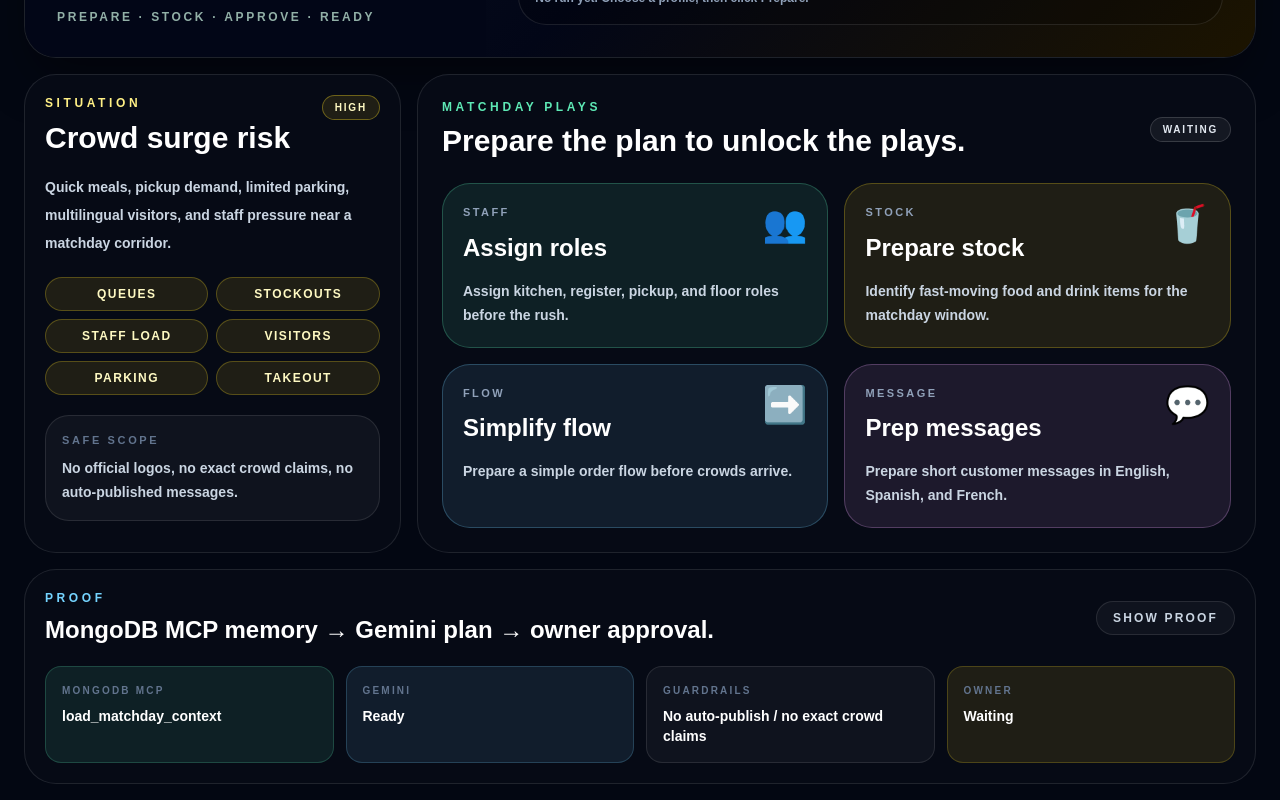
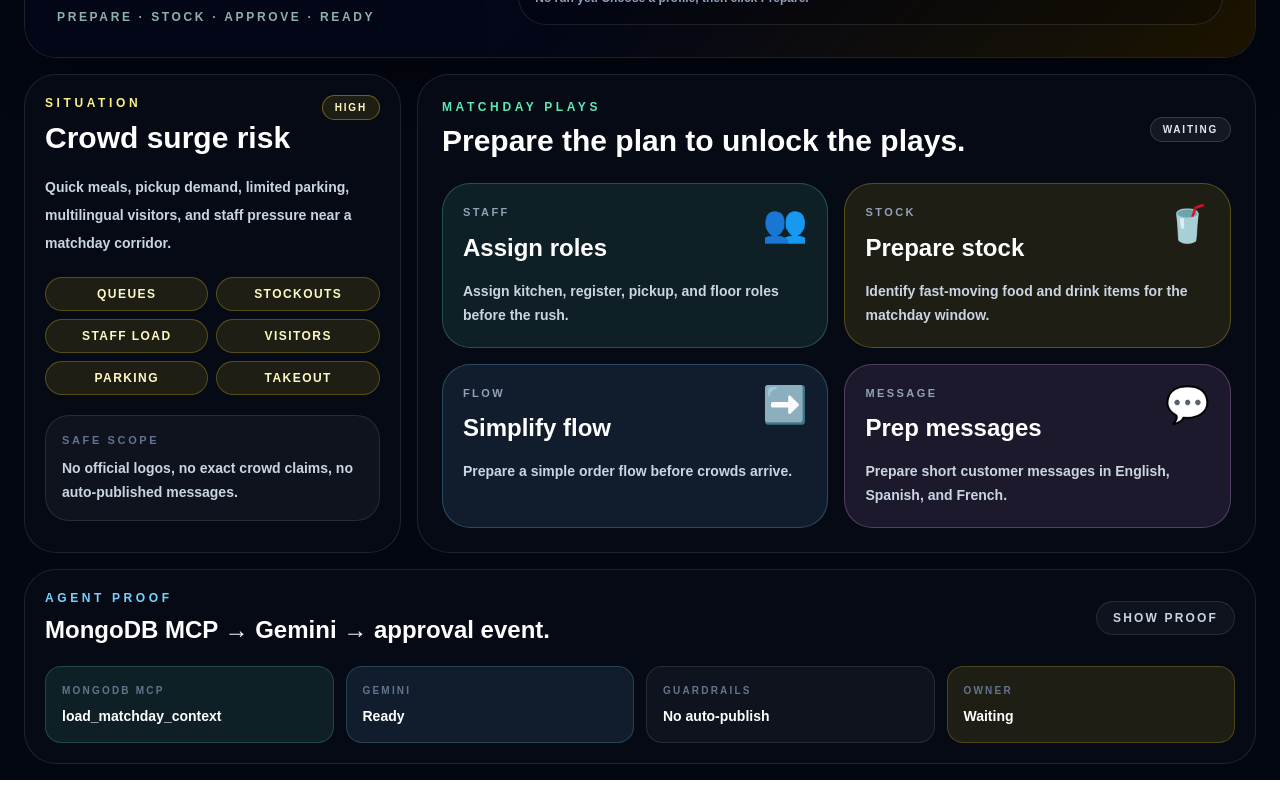
Before and after one commit to mneang/matchday-surge-agent, a Next.js app: page / in a window 1280 px wide. Shown: the part 825-1625 px from the top of the page. Built offline with nearby package versions, Linux system fonts and the light colour scheme.

Commit message:
Clarify agent proof cards

```diff
--- a/src/app/page.tsx
+++ b/src/app/page.tsx
@@ -974,10 +974,10 @@ export default function Home() {
           <div className="flex flex-wrap items-center justify-between gap-3">
             <div>
               <p className="text-xs font-black uppercase tracking-[0.3em] text-sky-300">
-                Proof
+                Agent proof
               </p>
               <h2 className="mt-2 text-2xl font-black">
-                MongoDB MCP memory → Gemini plan → owner approval.
+                MongoDB MCP → Gemini → approval event.
               </h2>
             </div>
             <button
@@ -989,20 +989,28 @@ export default function Home() {
           </div>
 
           <div className="mt-5 grid gap-3 md:grid-cols-4">
-            <ProofMini label="MongoDB MCP" value="load_matchday_context" tone="green" />
+            <ProofMini
+              label="MongoDB MCP"
+              value="load_matchday_context"
+              tone="green"
+            />
             <ProofMini
               label="Gemini"
-              value={planResult?.mode === "gemini_live" ? "Live planning" : "Ready"}
+              value={
+                planResult?.mode === "gemini_live"
+                  ? "Structured plan"
+                  : "Ready"
+              }
               tone="blue"
             />
-            <ProofMini label="Guardrails" value="No auto-publish / no exact crowd claims" />
+            <ProofMini label="Guardrails" value="No auto-publish" />
             <ProofMini
               label="Owner"
               value={
                 finalBrief
-                  ? "Approval event saved"
+                  ? "Approval saved"
                   : plan
-                  ? "Owner approval needed"
+                  ? "Approval needed"
                   : "Waiting"
               }
               tone={finalBrief ? "green" : "yellow"}
```
